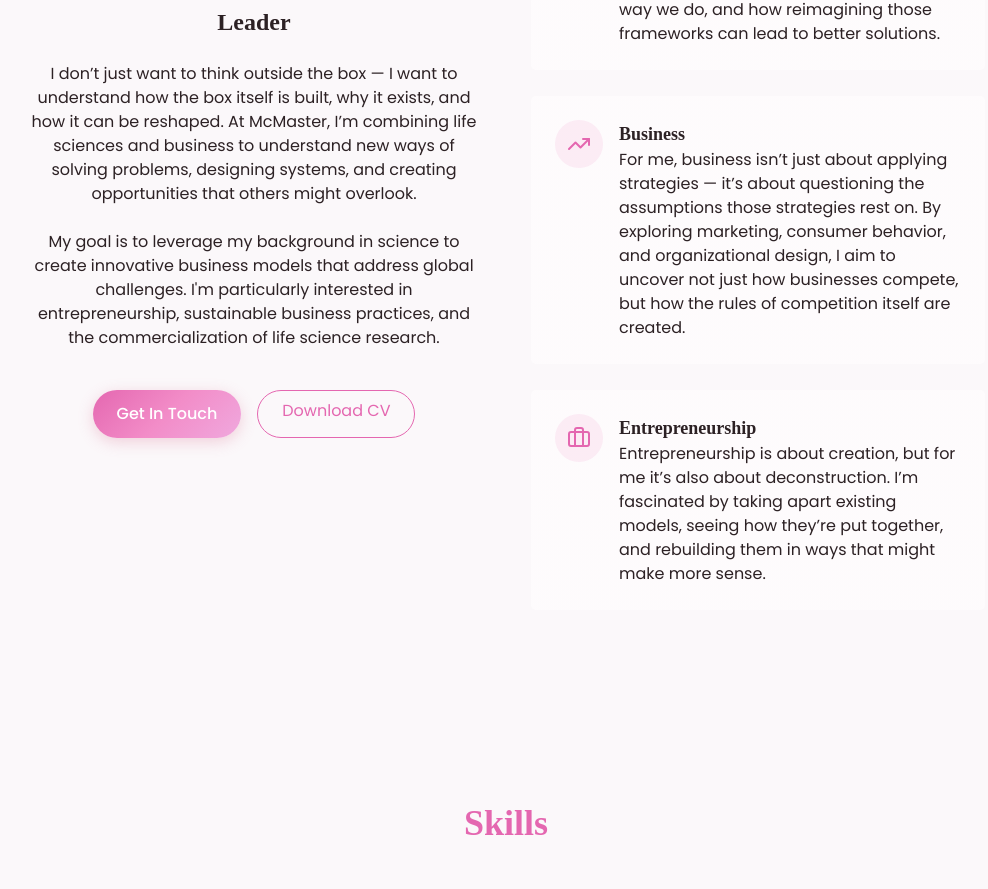
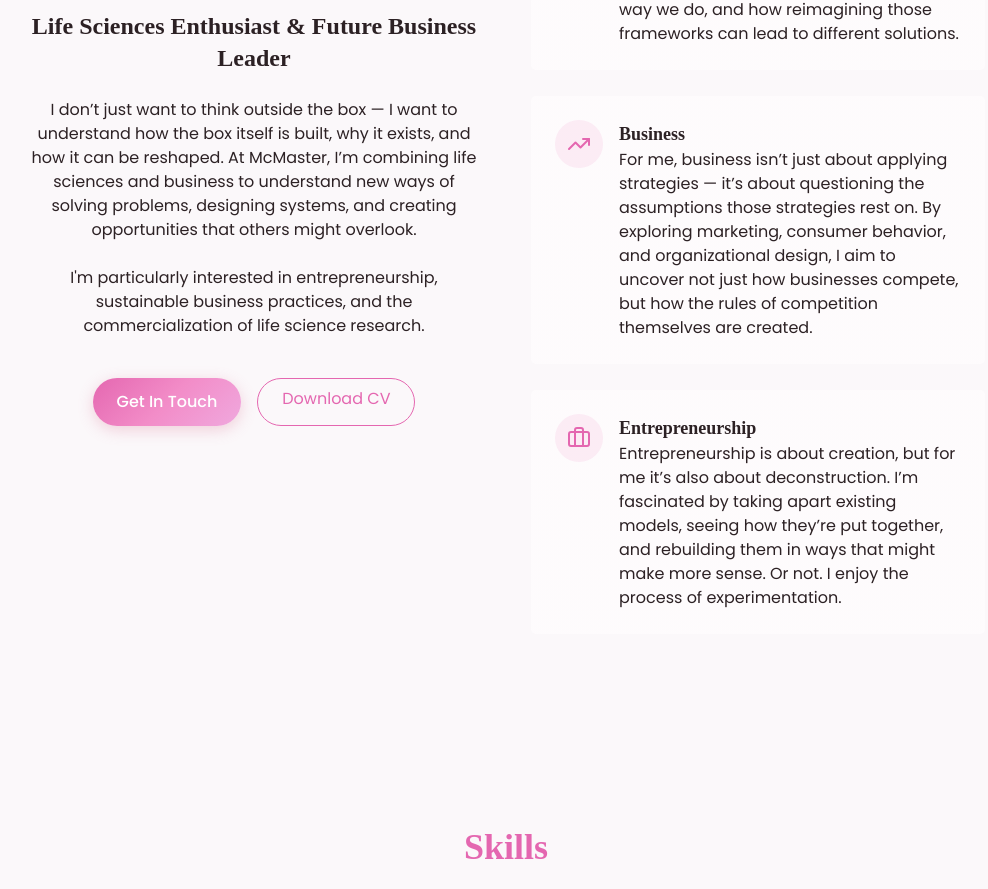
Before and after one commit to greens422/Personal-Website, a React (Vite) app: page / in a window 1280 px wide. Shown: the part 1183-2072 px from the top of the page, without its empty margins (134-1122 px from the left). Built offline with nearby package versions, Linux system fonts and the light colour scheme.

Commit message:
Initial commit

```diff
--- a/src/components/AboutSection.jsx
+++ b/src/components/AboutSection.jsx
@@ -24,9 +24,7 @@ export const AboutSection = () => {
             </p>
 
             <p className="text-muted-foreground">
-              My goal is to leverage my background in science to create innovative
-              business models that address global challenges. I'm particularly
-              interested in entrepreneurship, sustainable business
+              I'm particularly interested in entrepreneurship, sustainable business
               practices, and the commercialization of life science research.
             </p>
 
@@ -58,7 +56,7 @@ export const AboutSection = () => {
                   shown me how intricate systems are built. My senior research will be
                   on antimicrobial resistance. I hope to understand not just how microbes
                   behave, but why we frame problems the way we do, and how reimagining
-                  those frameworks can lead to better solutions.
+                  those frameworks can lead to different solutions.
                   </p>
                 </div>
               </div>
@@ -75,7 +73,7 @@ export const AboutSection = () => {
                   questioning the assumptions those strategies rest on. By exploring
                   marketing, consumer behavior, and organizational design, I aim to
                   uncover not just how businesses compete, but how the rules of
-                  competition itself are created.
+                  competition themselves are created.
                   </p>
                 </div>
               </div>
@@ -92,7 +90,7 @@ export const AboutSection = () => {
                   Entrepreneurship is about creation, but for me it’s also about
                   deconstruction. I’m fascinated by taking apart existing models,
                   seeing how they’re put together, and rebuilding them in ways that
-                  might make more sense.
+                  might make more sense. Or not. I enjoy the process of experimentation.
                   </p>
                 </div>
               </div>
```
